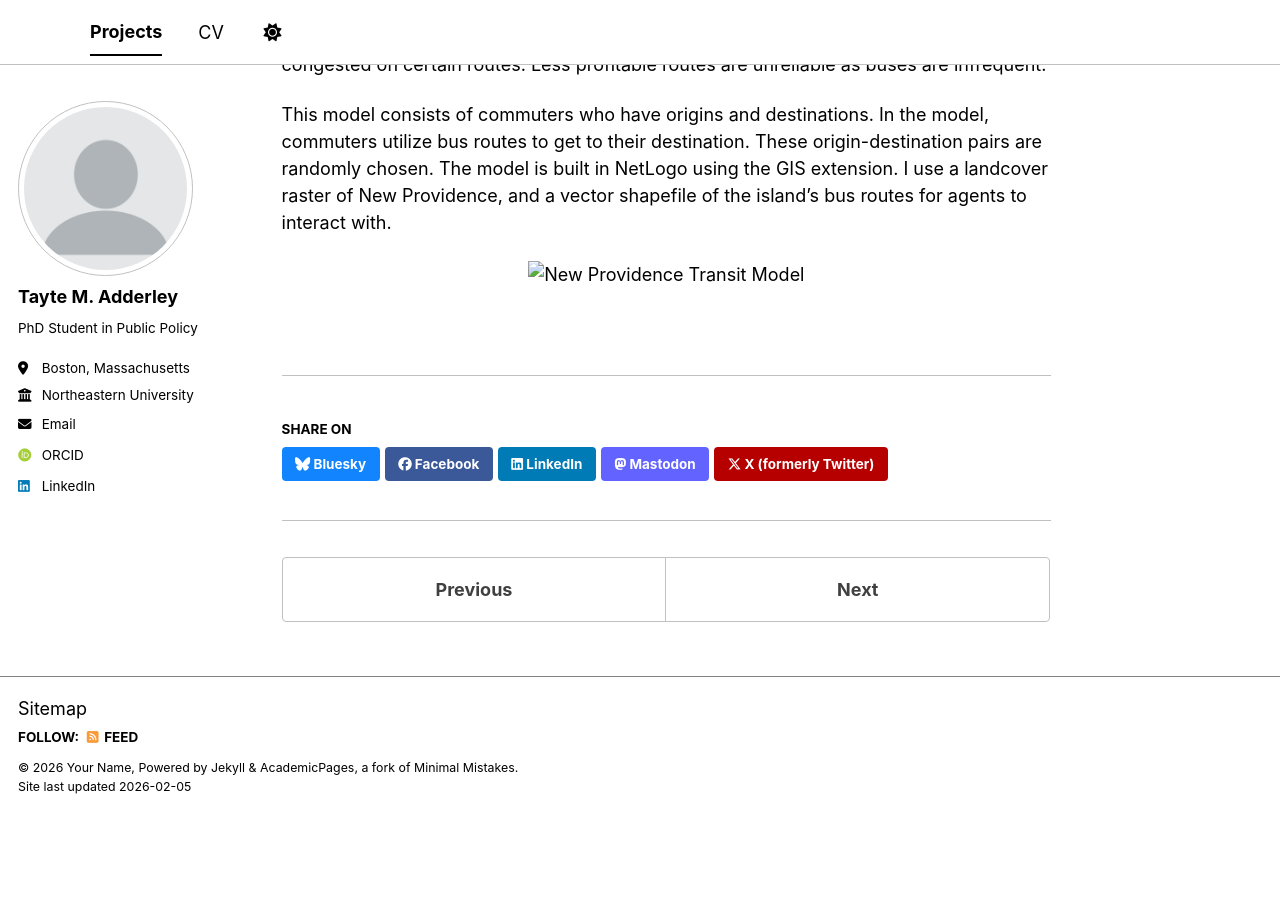
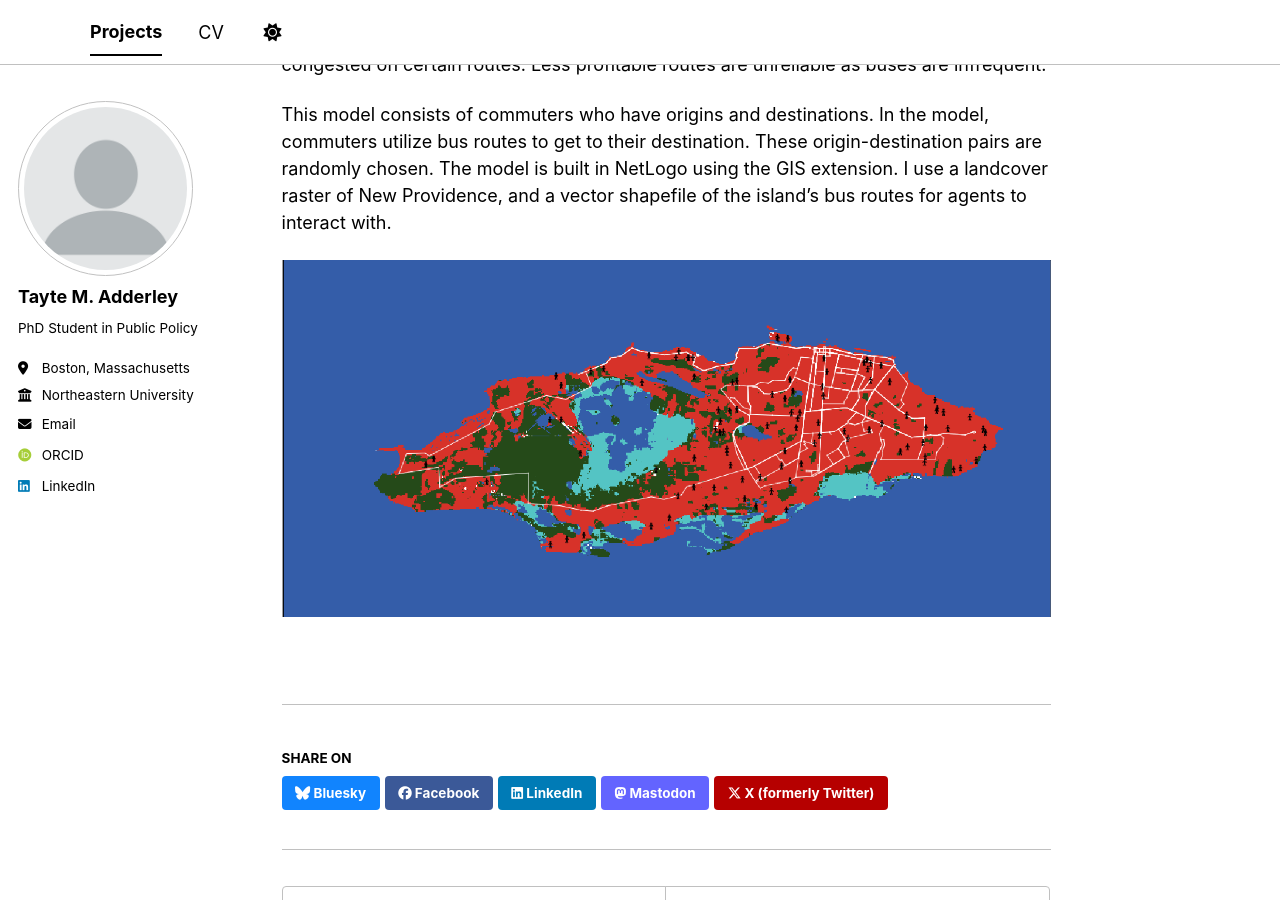
Before and after one commit to tayteadderley/tayteadderley.github.io, a Jekyll site: the page built from _portfolio/portfolio-1.md, in a window 1280 px wide and 900 px high, scrolled down 521 px. Built offline with Jekyll 4.4.1, drawn with Linux system fonts in a browser that asks for light colours; some web fonts are replaced; a script bundle is joined from its source files by our own code; library files that are not in the unit come from our copies; before the commit the page ends 1335 px from its top, so only the background shows below that.

Commit message:
Update portfolio-1.md

```diff
--- a/_portfolio/portfolio-1.md
+++ b/_portfolio/portfolio-1.md
@@ -10,5 +10,5 @@ The goal of this model is to examine how many transfers between buses are necess
 This model consists of commuters who have origins and destinations. In the model, commuters utilize bus routes to get to their destination. These origin-destination pairs are randomly chosen. The model is built in NetLogo using the GIS extension. I use a landcover raster of New Providence, and a vector shapefile of the island's bus routes for agents to interact with.
 
 <p align="center">
-  <img src="images/Transit_Model_R2.png" alt="New Providence Transit Model">
+  <img src="/images/Transit_Model.png" alt="New Providence Transit Model">
 </p>
```
